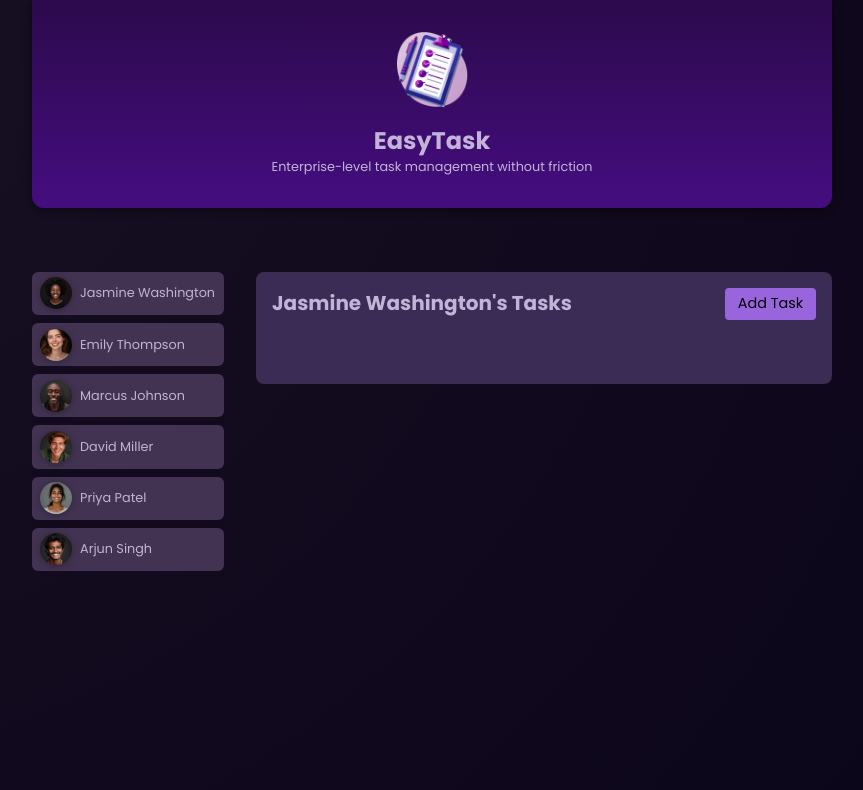
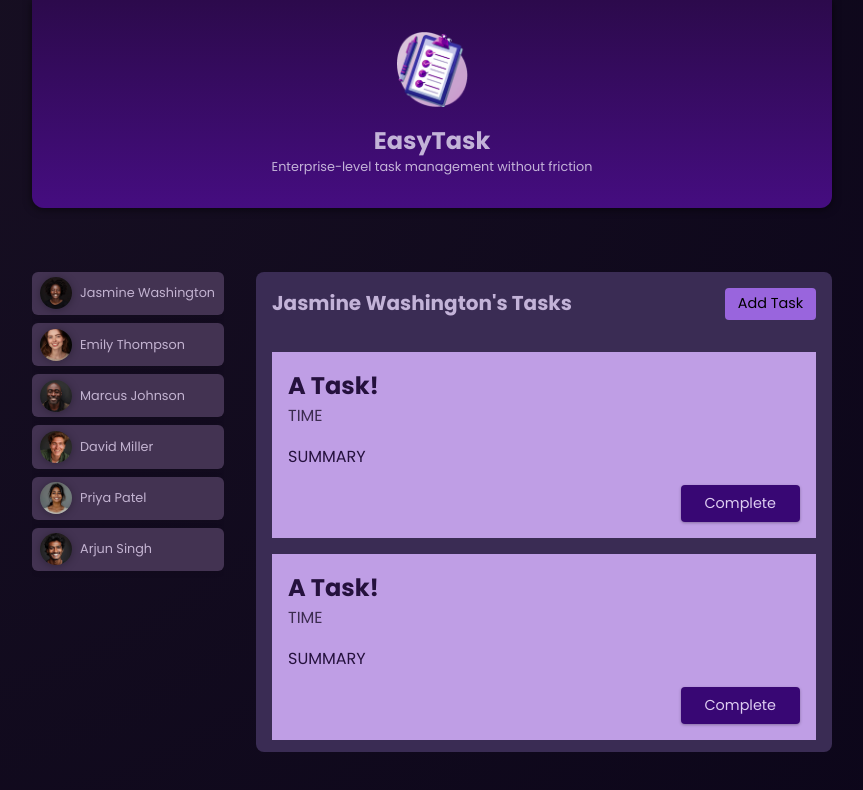
Before and after one commit to Lorenzo-Donato/angular-studies, an Angular app: page / in a window 1280 px wide. Both pictures are taken after a click on the button "Jasmine Washington". Shown: the top 790 px of the page, without its empty margins (208-1071 px from the left). Built offline with nearby package versions, Linux system fonts and the light colour scheme.

Commit message:
feat: added styles to tasks

```diff
--- /dev/null
+++ b/src/app/tasks/task/task.component.css
@@ -0,0 +1,37 @@
+article {
+  padding: 1rem;
+  color: #25113d;
+  background-color: #bf9ee5;
+}
+
+h2 {
+  margin: 0;
+}
+
+time {
+  color: #3c2c50;
+}
+
+.actions {
+  text-align: right;
+  margin: 0;
+}
+
+.actions button {
+  font: inherit;
+  font-size: 0.9rem;
+  cursor: pointer;
+  background-color: #380774;
+  color: #decdf2;
+  border-radius: 4px;
+  padding: 0.5rem 1.5rem;
+  border: none;
+  box-shadow: 0 1px 3px rgba(0, 0, 0, 0.3);
+  transition: all 0.3s ease;
+}
+
+.actions button:hover,
+.actions button:active {
+  background-color: #4a0774;
+  box-shadow: 0 1px 6px rgba(0, 0, 0, 0.3);
+}
--- /dev/null
+++ b/src/app/tasks/task/task.component.html
@@ -0,0 +1,8 @@
+<article>
+    <h2>A Task!</h2>
+    <time>TIME</time>
+    <p>SUMMARY</p>
+    <p class="actions">
+        <button>Complete</button>
+    </p>
+</article>
--- a/src/app/tasks/tasks.component.html
+++ b/src/app/tasks/tasks.component.html
@@ -8,7 +8,13 @@
 
     <ul>
         <li>
-
+            <app-task />
+        </li>
+        <li>
+            <app-task />
+        </li>
+        <li>
+            <app-task />
         </li>
     </ul>
 </section>
--- a/src/app/tasks/tasks.component.ts
+++ b/src/app/tasks/tasks.component.ts
@@ -1,9 +1,10 @@
 import { Component, Input } from '@angular/core';
+import { TaskComponent } from "./task/task.component";
 
 @Component({
   selector: 'app-tasks',
   standalone: true,
-  imports: [],
+  imports: [TaskComponent],
   templateUrl: './tasks.component.html',
   styleUrl: './tasks.component.css'
 })
```
Also changed, not shown: src/app/tasks/task/task.component.ts (added, +12 -0 lines).
